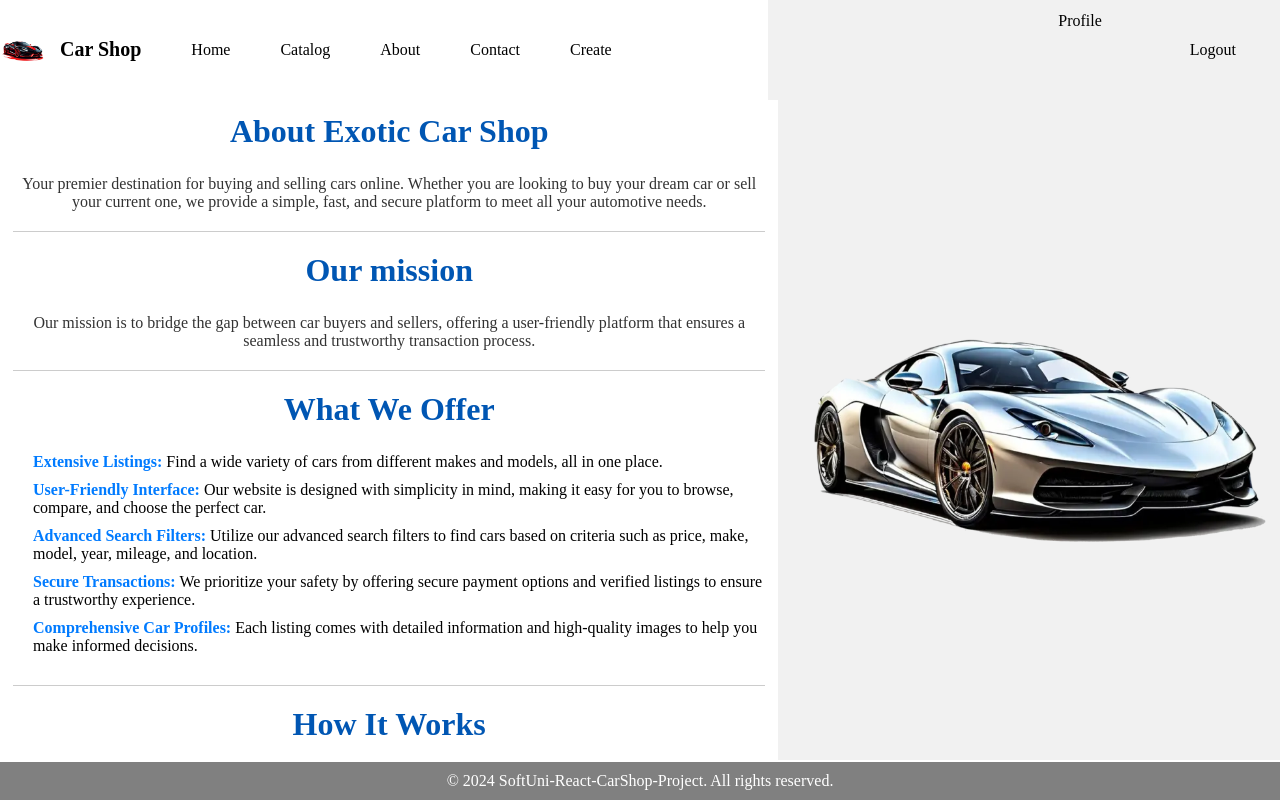
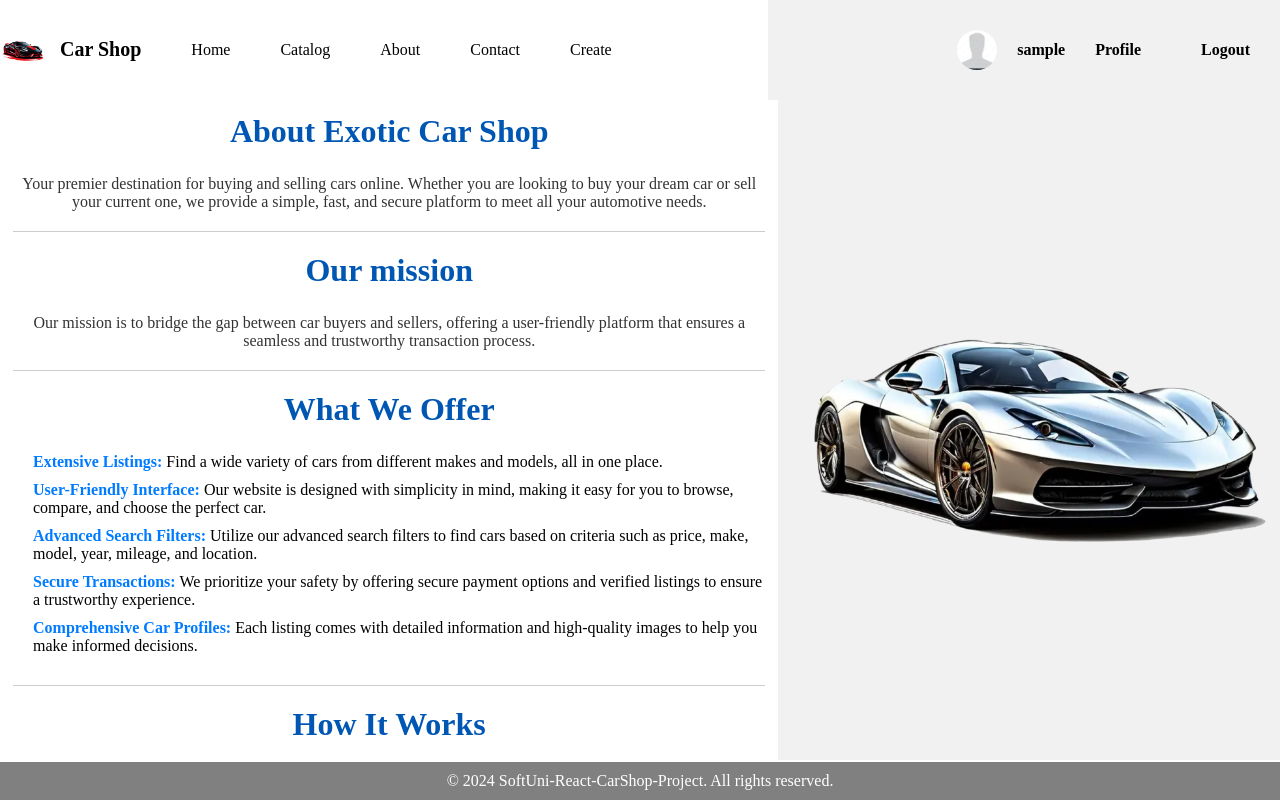
Before and after one commit to SlaviHristev/SoftUni-React-Exam-Project, a React (Vite) app in the folder client/: page /about in a window 1280 px wide. Built offline with nearby package versions, Linux system fonts and the light colour scheme; sample sign-in values are in the browser's storage.

Commit message:
Updated the navigation to display profile pic and username

```diff
--- a/client/src/components/Navbar/Navbar.jsx
+++ b/client/src/components/Navbar/Navbar.jsx
@@ -6,12 +6,12 @@ import apiRequest from '../../lib/apiRequest';
 
 
 const Navbar = () => {
-    const {updateUser, currentUser} = useContext(AuthContext);
+    const { updateUser, currentUser } = useContext(AuthContext);
 
     const navigate = useNavigate();
 
 
-    const handleLogout = async() =>{
+    const handleLogout = async () => {
         try {
             await apiRequest.post('/auth/logout');
             updateUser(null);
@@ -32,16 +32,18 @@ const Navbar = () => {
                 <Link to="/catalog">Catalog</Link>
                 <Link to="/about">About</Link>
                 <Link to="/contact">Contact</Link>
-                { currentUser && <Link to="/create">Create</Link>}
+                {currentUser && <Link to="/create">Create</Link>}
             </div>
             <div className="rightSide">
-                { currentUser ?
-                <>
+                {currentUser ?
+                    <div className='user'>
+                        <img src={currentUser.avatar || '/noavatar.jpg'} alt="" />
+                        <span >{currentUser.username}</span>
                         <Link to='/profile' className='profile'>
                             <span>Profile</span>
                         </Link>
                         <Link onClick={handleLogout}>Logout</Link>
-                </>
+                    </div>
                     :
                     <>
                         <Link to="/login">Sign In</Link>
--- a/client/src/components/Navbar/navbar.scss
+++ b/client/src/components/Navbar/navbar.scss
@@ -33,8 +33,26 @@ nav{
         height: 100%;
 
         a{
-            padding: 12px 24px;
-            margin: 20px;
+            padding: 12px 15px;
+            margin: 15px;
+        }
+
+        .user{
+            display: flex;
+            align-items: center;
+            font-weight: bold;
+
+
+            img{
+                width: 40px;
+                height: 40px;
+                border-radius: 50%;
+                object-fit: cover;
+                margin-right: 20px;
+            }
+            span{
+
+            }
         }
     }
 }
--- a/client/src/pages/ProfileUpdate/ProfileUpdate.jsx
+++ b/client/src/pages/ProfileUpdate/ProfileUpdate.jsx
@@ -24,7 +24,7 @@ const ProfileUpdate = () => {
                     avatar: avatar[0]
                 });
             updateUser(res.data);
-            navigate('/prafile');
+            navigate('/profile');
         } catch (error) {
             console.log(error);
         }
```
Lines whose indentation alone changed are shown as unchanged.
